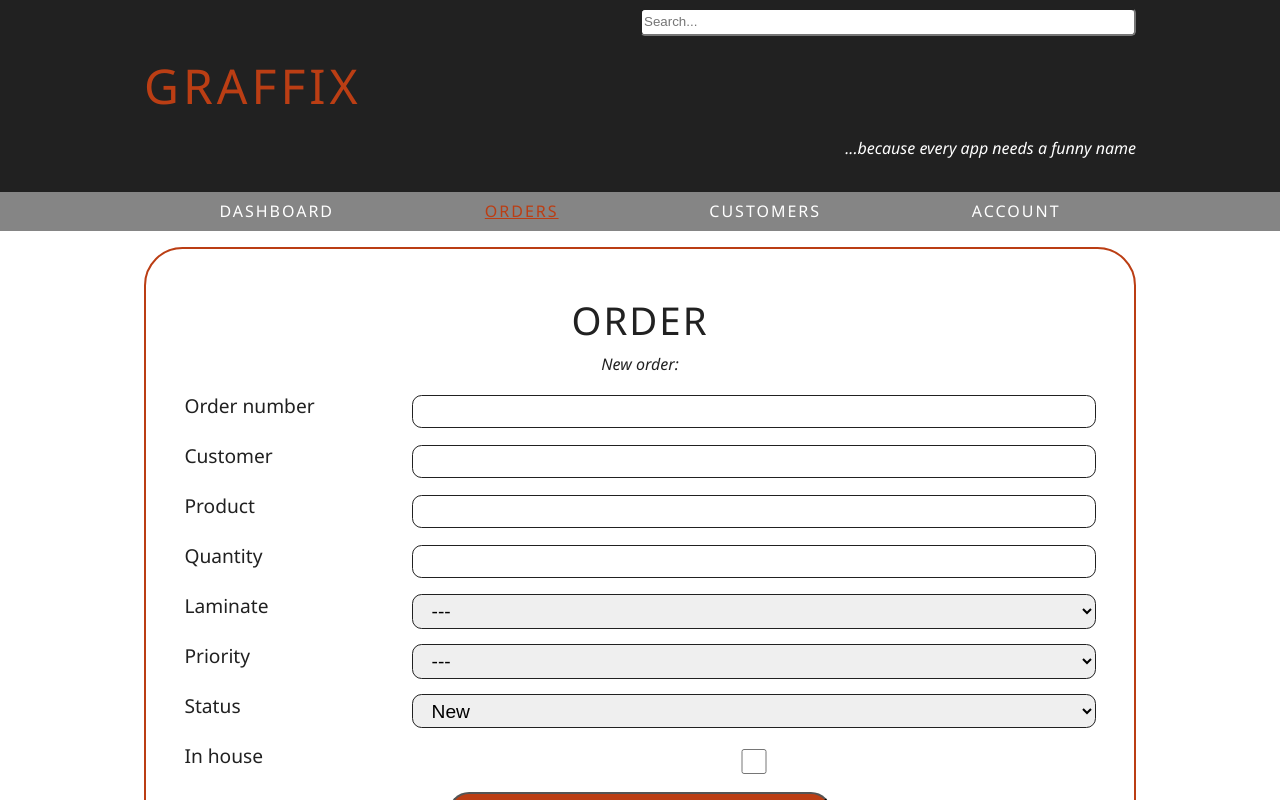
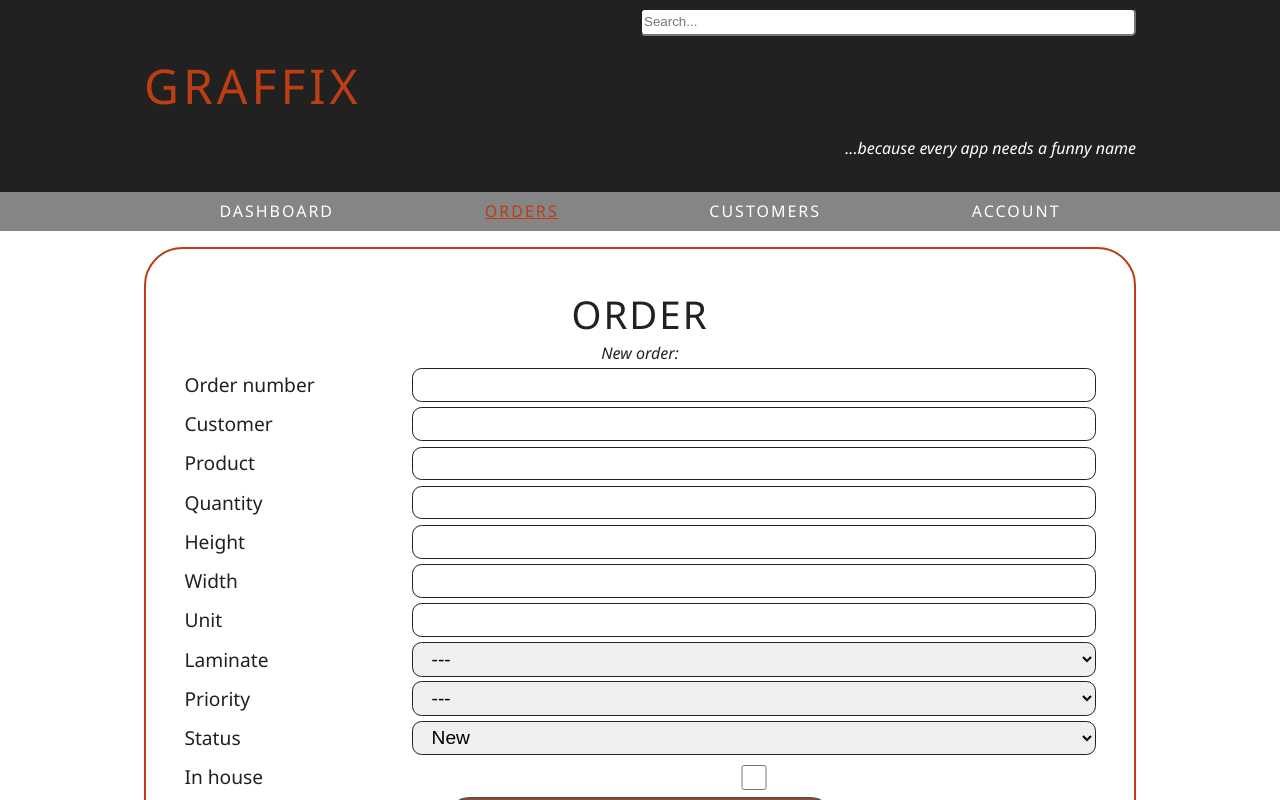
Before and after one commit to iangoodnight/graffix, a Next.js app: page /orders/new in a window 1280 px wide. Shown: the top 800 px of the page. Built offline with nearby package versions, Linux system fonts and the light colour scheme.

Commit message:
testing to see if 'critter' will calm netlify down

```diff
--- a/components/OrderForm.js
+++ b/components/OrderForm.js
@@ -15,6 +15,11 @@ const OrderForm = ({ formId, orderForm, forNewOrder = true }) => {
     customer: orderForm.customer,
     product: orderForm.product,
     label_quantity: orderForm.label_quantity,
+    label_dimensions: {
+      height: orderForm.height,
+      width: orderForm.width,
+      unit: orderForm.unit,
+    },
     laminate: orderForm.laminate,
     priority: orderForm.priority,
     status: orderForm.status,
@@ -153,6 +158,30 @@ const OrderForm = ({ formId, orderForm, forNewOrder = true }) => {
           onChange={handleChange}
         />
 
+        <label htmlFor="height">Height</label>
+        <input
+          type="text"
+          name="height"
+          value={form.label_dimensions.height}
+          onChange={handleChange}
+        />
+
+        <label htmlFor="width">Width</label>
+        <input
+          type="text"
+          name="height"
+          value={form.label_dimensions.width}
+          onChange={handleChange}
+        />
+
+        <label htmlFor="unit">Unit</label>
+        <input
+          type="text"
+          maxLength="16"
+          value={form.label_dimensions.unit}
+          onChange={handleChange}
+        />
+
         <label htmlFor="laminate">Laminate</label>
         <select name="laminate" value={form.laminate} onChange={handleChange}>
           <option value="">---</option>
--- a/package.json
+++ b/package.json
@@ -28,6 +28,7 @@
   },
   "license": "MIT",
   "devDependencies": {
+    "critter": "^1.1.0",
     "eslint": "^7.18.0",
     "eslint-config-prettier": "^7.2.0",
     "eslint-plugin-jsx-a11y": "^6.4.1",
--- a/pages/orders/queue.js
+++ b/pages/orders/queue.js
@@ -18,7 +18,11 @@ const OrderQueue = ({ orders }) => {
       <Table headers={headers}>
         <tbody>
           {orders.map((order) => (
-            <TableRow key={order._id} headers={headers} data={order} />
+            <TableRow
+              key={order._id}
+              headers={headers}
+              data={order}
+            />
           ))}
         </tbody>
       </Table>
```
Also changed, not shown: components/TableRow.js (+6 -2 lines), 1 other file (tests, documents, lock files or other folders).
